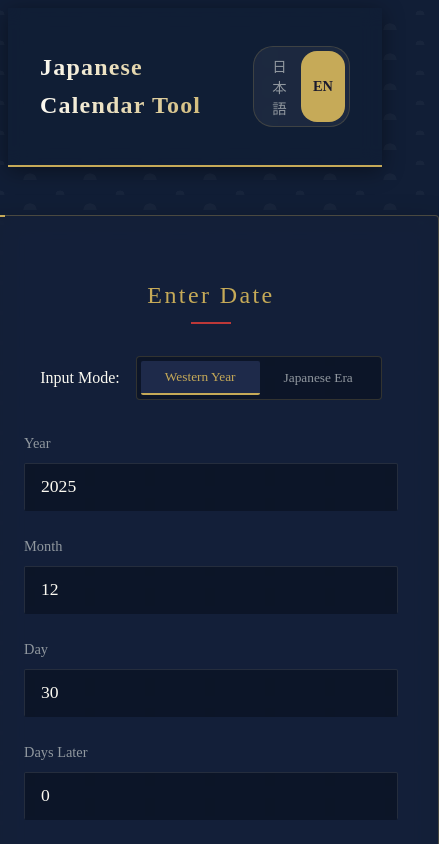
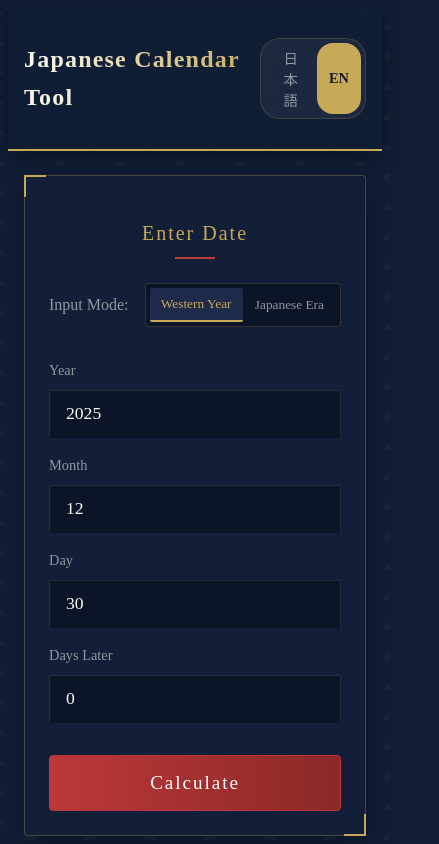
Before and after one commit to ken-mro/japanese-calendar-tool, a Next.js app: page / in a window 390 px wide. Shown: the top 844 px of the page, 439 px wide, since content can reach past the window. Built offline with nearby package versions, Linux system fonts and the light colour scheme.

Commit message:
Improve mobile responsiveness: fix layout issues, font sizes, and line wrapping

```diff
--- a/src/app/globals.css
+++ b/src/app/globals.css
@@ -27,12 +27,17 @@
   --font-main: var(--font-noto-serif-jp), serif; /* Serif font */
 }
 
+* {
+  box-sizing: border-box;
+}
+
 body {
   color: var(--text-primary);
   background: var(--background-dark);
   font-family: var(--font-main);
   line-height: 1.6;
   min-height: 100vh;
+  overflow-x: hidden;
 
   /* Seigaiha (Wave) inspired pattern */
   background-image:
@@ -55,10 +60,17 @@ body {
   background: rgba(17, 30, 54, 0.9);
   backdrop-filter: blur(10px);
   border-bottom: 2px solid var(--color-kogane); /* Gold accent */
+  border-bottom: 2px solid var(--color-kogane); /* Gold accent */
   position: sticky;
   top: 0;
   z-index: 100;
   box-shadow: 0 4px 20px rgba(0, 0, 0, 0.4);
+}
+
+@media (max-width: 768px) {
+  .header {
+    padding: 1rem;
+  }
 }
 
 .header-content {
@@ -131,6 +143,13 @@ body {
   gap: 3rem;
 }
 
+@media (max-width: 768px) {
+  .main-content {
+    padding: 1.5rem 1rem;
+    gap: 2rem;
+  }
+}
+
 .section-title {
   text-align: center;
   margin-bottom: 2rem;
@@ -164,6 +183,14 @@ body {
   position: relative;
 }
 
+@media (max-width: 768px) {
+  .date-input-container {
+    padding: 1.5rem;
+    max-width: 100%;
+    box-sizing: border-box;
+  }
+}
+
 /* Washi-like corner accents */
 .date-input-container::before {
   content: "";
@@ -188,6 +215,11 @@ body {
   align-items: center;
   gap: 1rem;
   margin-bottom: 2rem;
+}
+
+.toggle-label {
+  white-space: nowrap;
+  color: var(--text-secondary);
 }
 
 .toggle-buttons {
@@ -433,6 +465,13 @@ body {
   padding: 0.5rem 1rem 1rem;
   border: 1px solid var(--card-border);
   text-align: center;
+  box-sizing: border-box;
+}
+
+@media (max-width: 550px) {
+  .share-section {
+    max-width: 100%;
+  }
 }
 
 .share-title {
@@ -506,6 +545,22 @@ body {
 @media (max-width: 768px) {
   .input-group, .input-group.mode-japanese {
     grid-template-columns: 1fr;
+    gap: 1rem;
+  }
+
+  .section-title {
+    font-size: 1.25rem;
+    margin-bottom: 1.5rem;
+  }
+
+  .toggle-buttons {
+    width: 100%;
+  }
+
+  .toggle-btn {
+    flex: 1;
+    padding: 0.5rem;
+    text-align: center;
   }
 }
 
```
